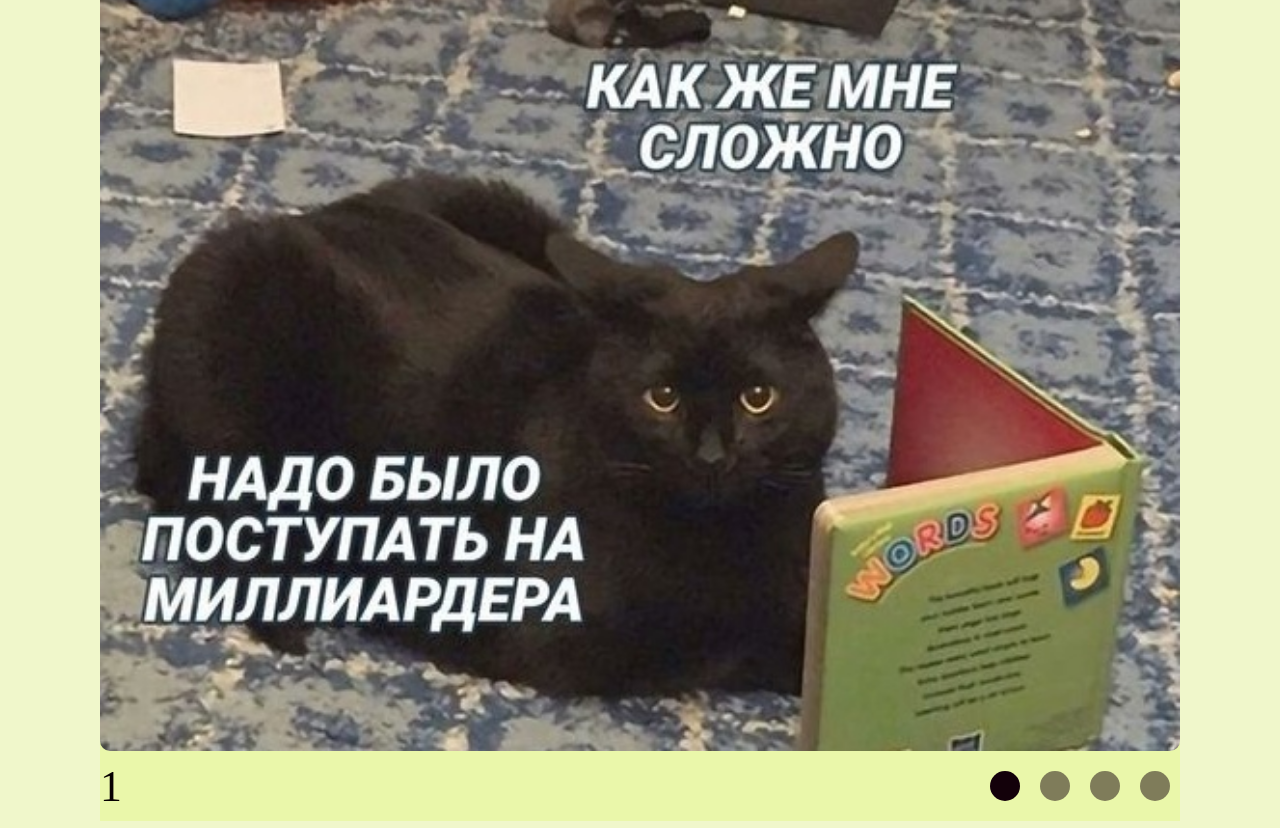
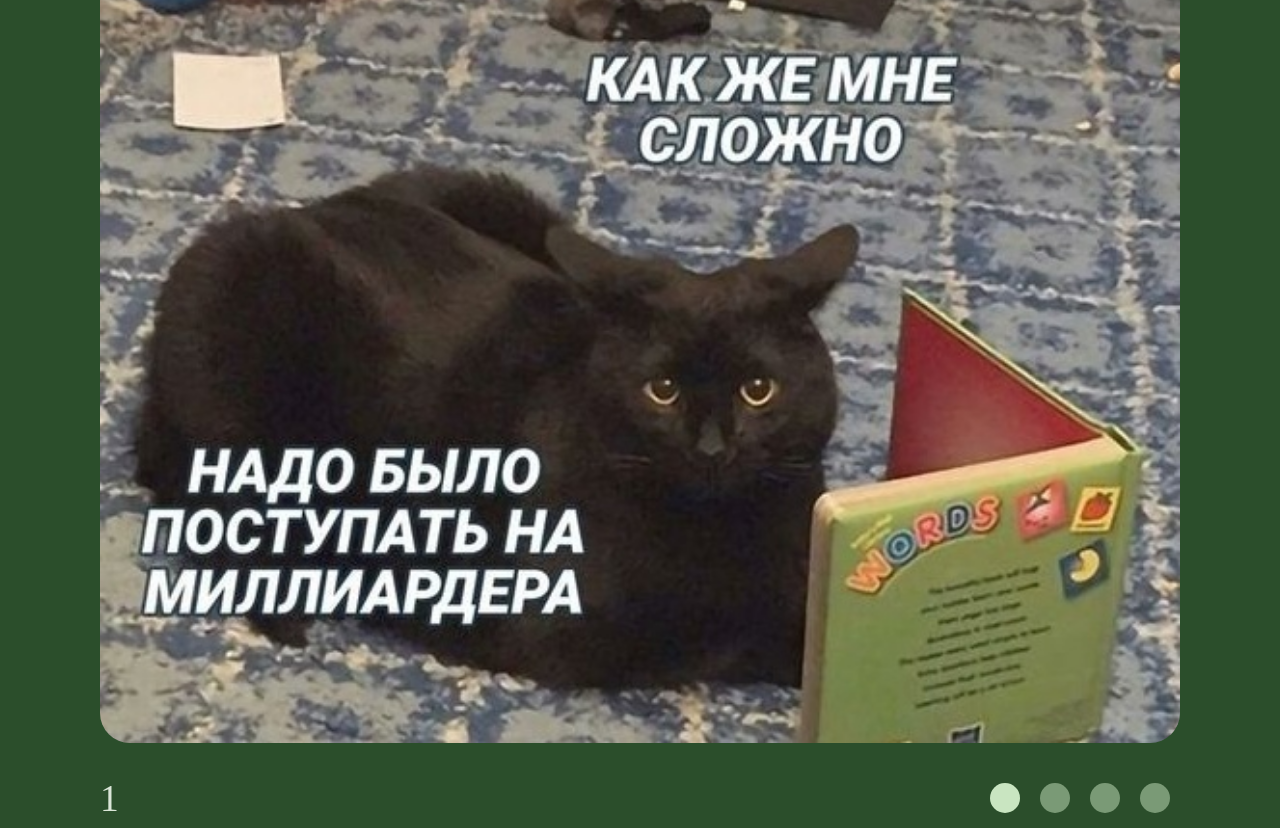
Before and after one commit to solowihmaria/cssMemeSlider, a plain HTML site: page cssMemeSlider/index.html in a window 1280 px wide. Drawn offline with Linux system fonts and the light colour scheme.

Commit message:
feat: update color scheme (Fri, Sep 13, 2024 17:05:00)

```diff
--- a/cssMemeSlider/style.css
+++ b/cssMemeSlider/style.css
@@ -9,7 +9,7 @@
 html, body {
     height: 100%;
     margin: 0;
-    background: #f0f7cb;
+    background: #2b4e2b;
 }
 
 body {
@@ -29,7 +29,7 @@ input[type="radio" i] {
 }
 
 .slider-container {
-    background: #eaf7aa;
+    background: #2b4e2b;
     overflow: hidden;
 }
 
@@ -53,7 +53,7 @@ input[type="radio" i] {
 }
 
 .slide img {
-    border-radius: 1rem;
+    border-radius: 3rem;
     width: 100%;
     height: auto;
     display: block;
@@ -83,7 +83,8 @@ input[type="radio" i] {
     display: flex;
     justify-content: space-between;
     width: 100%;
-    padding: 0.5rem 0rem;
+    padding: 0;
+    padding-top: 2.5rem;
     align-items: center;
 }
 
@@ -95,18 +96,22 @@ input[type="radio" i] {
 .headings {
     width: 100%;
     display: flex;
+    align-items: center;
     margin: 0;
     padding: 0;
     transition: transform 0.6s ease-in-out;
-    line-height: 3rem;
 }
 
 .head-item{
     list-style-type: none;
-    font-size: 7rem;
-    color: #070101;
+    font-size: 6rem;
+    color: #dbe6d8;
     flex-shrink: 0;
     width: 100%;
+    font-family: "Orelega One", serif;
+    font-weight: 400;
+    font-style: normal;
+
 }
 
 .controls {
@@ -130,7 +135,7 @@ input[type="radio" i] {
     width: 3rem;
     height: 3rem;
     cursor: pointer;
-    background: #13010a;
+    background: #c9e5c1;
     border-radius: 50%;
     transition: 0.5s;
     opacity: 0.5;
@@ -138,12 +143,12 @@ input[type="radio" i] {
 
 .controls label:hover .control-inner {
     opacity: 0.9;
-    background-color: #4b2121e6;
+    background-color: #bae1af;
 }
 
 .controls label:active .control-inner {
     transform: scale(0.9);
-    background-color: #000000;
+    background-color: #c9e5c1;
 }
 
 
```
